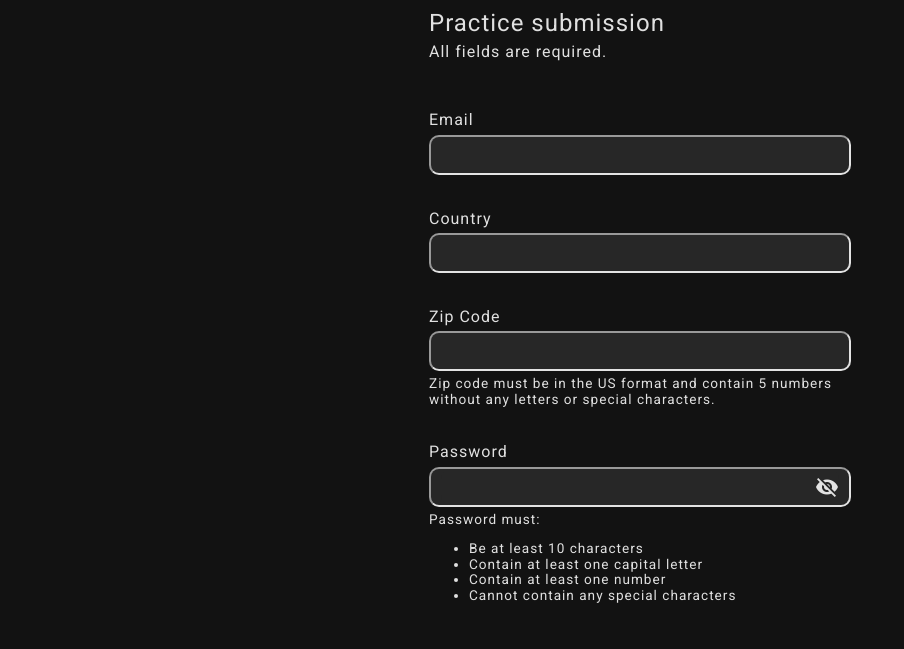
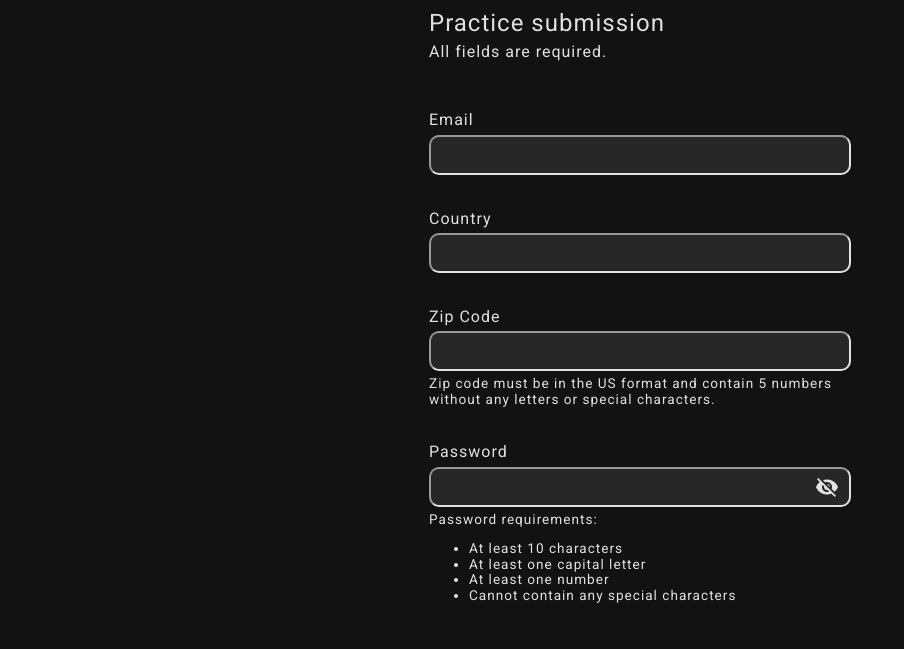
Before and after one commit to thatblindgeye/form-practice, a website built with webpack: page dist/index.html in a window 1280 px wide. Shown: the part 132-781 px from the top of the page, without its empty margins (0-904 px from the left). Built offline with nearby package versions, Linux system fonts and the light colour scheme.

```diff
--- a/dist/index.html
+++ b/dist/index.html
@@ -18,7 +18,7 @@
     <header>
       <div id="accessibility-container">
         <a href="#main" id="skip-to-main">Skip to main content</a>
-        <span role="switch" id="theme-switch" aria-checked="false" aria-label="enable light theme" tabindex="0"></span>
+        <span role="switch" id="theme-switch" aria-label="enable light theme" aria-checked="false" tabindex="0"></span>
       </div>
       <h1>An Accessible Form</h1>
     </header>
@@ -46,11 +46,11 @@
             </span>
           </div>
           <span id="password-error" class="form-error" aria-labelledby="password-error password-requirements">Password is not valid.</span>
-          <span id="password-requirements">Password must:
+          <span id="password-requirements">Password requirements:
             <ul>
-              <li>Be at least 10 characters</li>
-              <li>Contain at least one capital letter</li>
-              <li>Contain at least one number</li>
+              <li>At least 10 characters</li>
+              <li>At least one capital letter</li>
+              <li>At least one number</li>
               <li>Cannot contain any special characters</li>
             </ul>
           </span>
```
Also changed, not shown: README.md.
